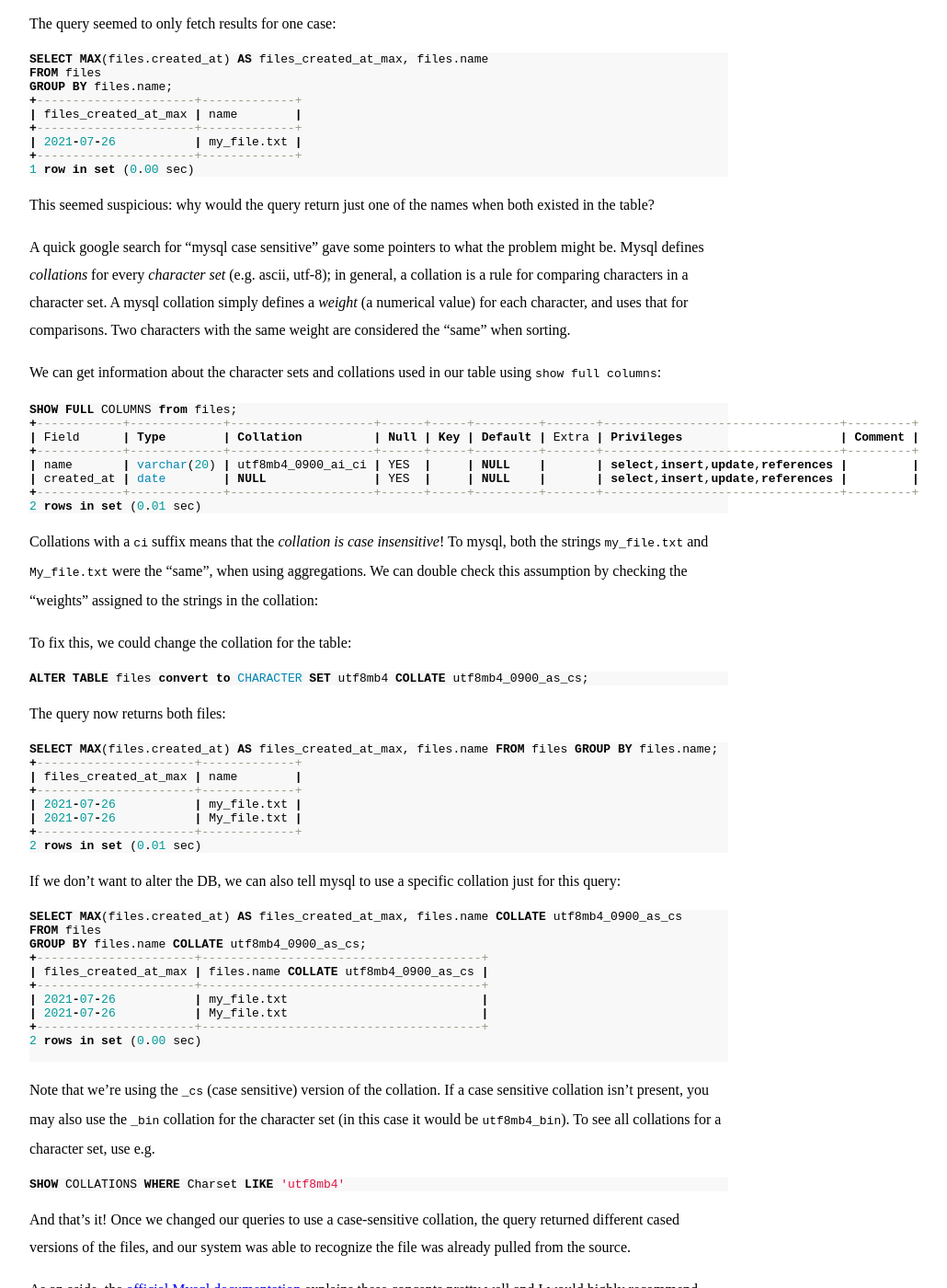
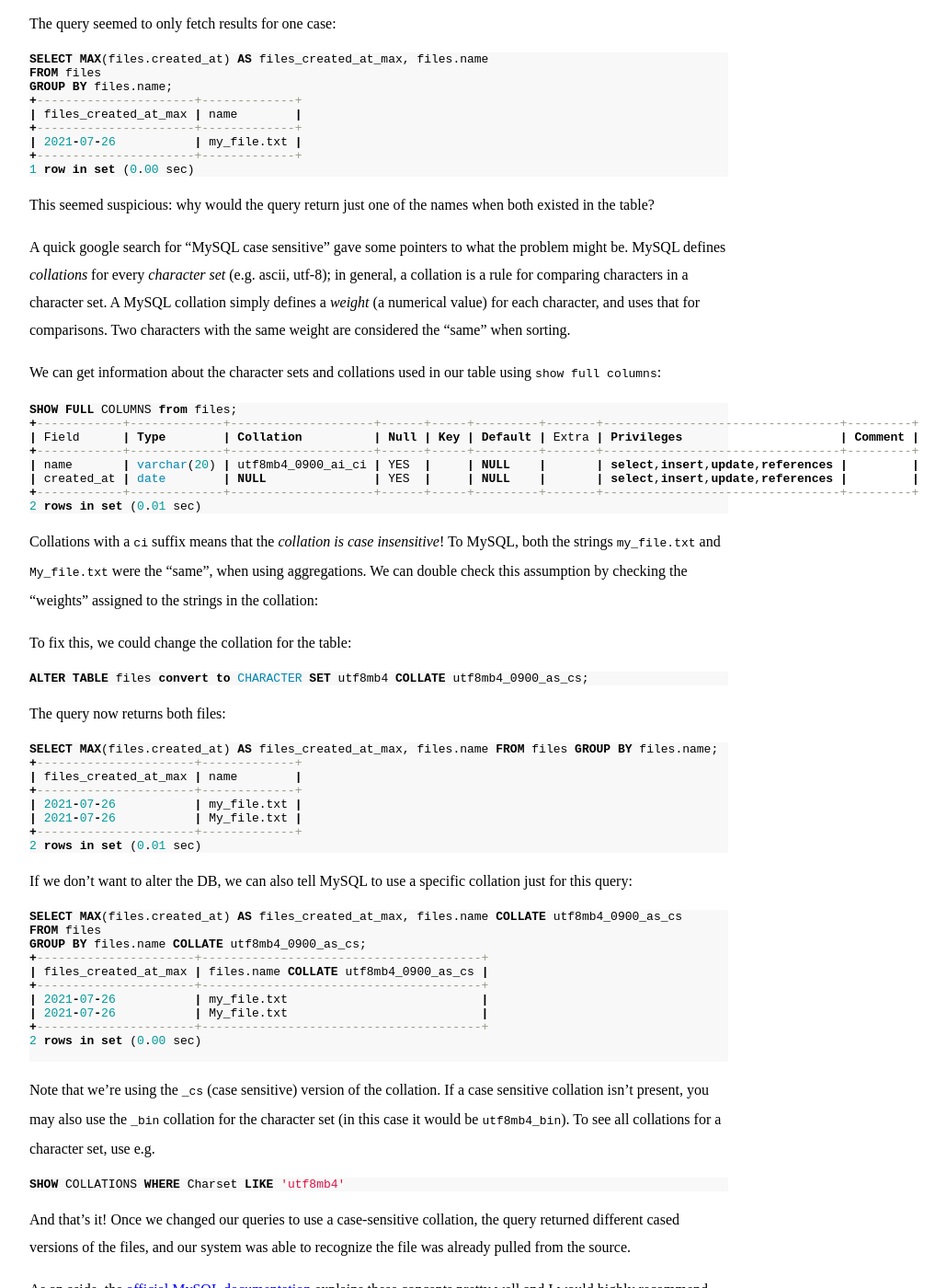
Before and after one commit to pratikmallya/pratikmallya.github.io, a Jekyll site: the page built from _posts/2021-07-25-mysql-cases-sensitivity.md, in a window 1280 px wide and 1400 px high, scrolled down 1151 px. Shown: the whole window at 92% size, without its empty margins (228-1258 px from the left). Built offline with Jekyll 4.4.1, drawn with Linux system fonts in a browser that asks for light colours; some of the changed text lies outside the part shown.

````diff
--- a/_posts/2021-07-25-mysql-cases-sensitivity.md
+++ b/_posts/2021-07-25-mysql-cases-sensitivity.md
@@ -1,11 +1,11 @@
 ---
 layout: post
 title: "Be Careful With MySQL Case Insensitivity"
-description: "Some surprising bugs when working with mysql queries"
-tags: ["mysql"]
+description: "Some surprising bugs when working with MySQL queries"
+tags: ["MySQL"]
 ---
 
-TLDR: mysql collations are are case-insensitive by default leading to
+TLDR: MySQL collations are are case-insensitive by default leading to
 unexpected behavior in certain situations.
 
 The other day we saw the following issue in our production system: A service
@@ -76,10 +76,10 @@ GROUP BY files.name;
 This seemed suspicious: why would the query return just one of the names when
 both existed in the table?
 
-A quick google search for "mysql case sensitive" gave some pointers to what the
-problem might be. Mysql defines _collations_ for every _character set_
+A quick google search for "MySQL case sensitive" gave some pointers to what the
+problem might be. MySQL defines _collations_ for every _character set_
 (e.g. ascii, utf-8); in general, a collation is a rule for comparing characters
-in a character set. A mysql collation simply defines a _weight_
+in a character set. A MySQL collation simply defines a _weight_
 (a numerical value) for each character, and uses that for comparisons. Two
 characters with the same weight are considered the "same" when sorting.
 
@@ -97,7 +97,7 @@ SHOW FULL COLUMNS from files;
 ```
 
 Collations with a `ci` suffix means that the _collation is case insensitive_!
-To mysql, both the strings `my_file.txt` and `My_file.txt` were the "same",
+To MySQL, both the strings `my_file.txt` and `My_file.txt` were the "same",
 when using aggregations. We can double check this assumption by checking the
 "weights" assigned to the strings in the collation:
 
@@ -117,7 +117,7 @@ SELECT MAX(files.created_at) AS files_created_at_max, files.name FROM files GROU
 2 rows in set (0.01 sec)
 ```
 
-If we don't want to alter the DB, we can also tell mysql to use a specific
+If we don't want to alter the DB, we can also tell MySQL to use a specific
 collation just for this query:
 ```sql
 SELECT MAX(files.created_at) AS files_created_at_max, files.name COLLATE utf8mb4_0900_as_cs
@@ -145,17 +145,17 @@ And that's it! Once we changed our queries to use a case-sensitive collation,
 the query returned different cased versions of the files, and our system was
 able to recognize the file was already pulled from the source.
 
-As an aside, the [official Mysql documentation] explains these concepts pretty
+As an aside, the [official MySQL documentation] explains these concepts pretty
 well and I would highly recommend reading it at least once.
 
-[official Mysql documentation]: https://dev.mysql.com/doc/refman/8.0/en/charset.html
+[official MySQL documentation]: https://dev.mysql.com/doc/refman/8.0/en/charset.html
 
 ### Reproducing the Experiment
 
-In this section, I'll describe how to set up an mysql environment to test this
+In this section, I'll describe how to set up an MySQL environment to test this
 behavior.
 
-Lets use a dockerized mysql `v8.0`. Start up the server ([instructions]):
+Lets use a dockerized MySQL `v8.0`. Start up the server ([instructions]):
 ```
 docker run --name mysql-test -e MYSQL_ROOT_PASSWORD=secret -p 127.0.0.1:33060:3306 -d mysql:8.0
 ```
````
